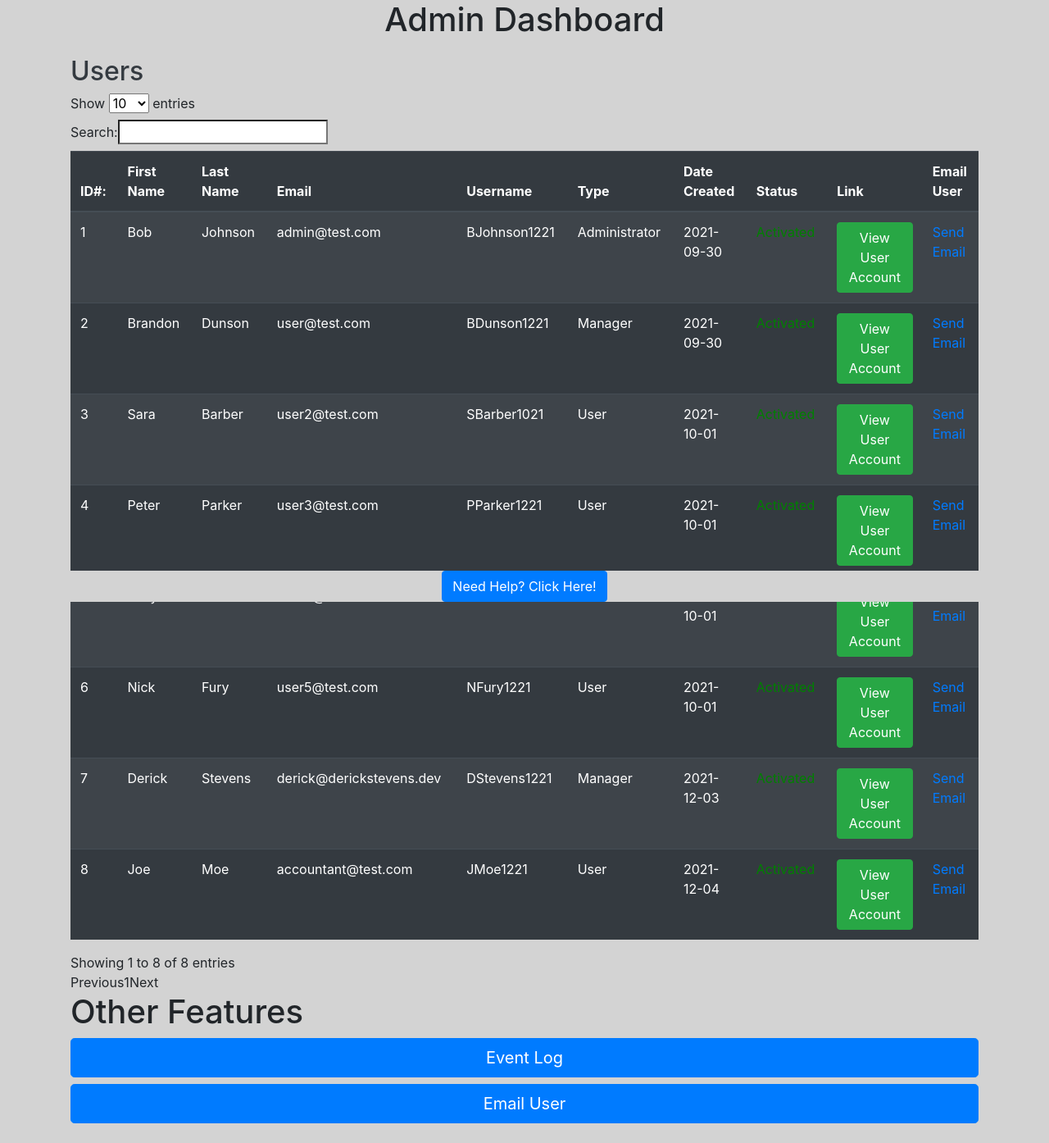
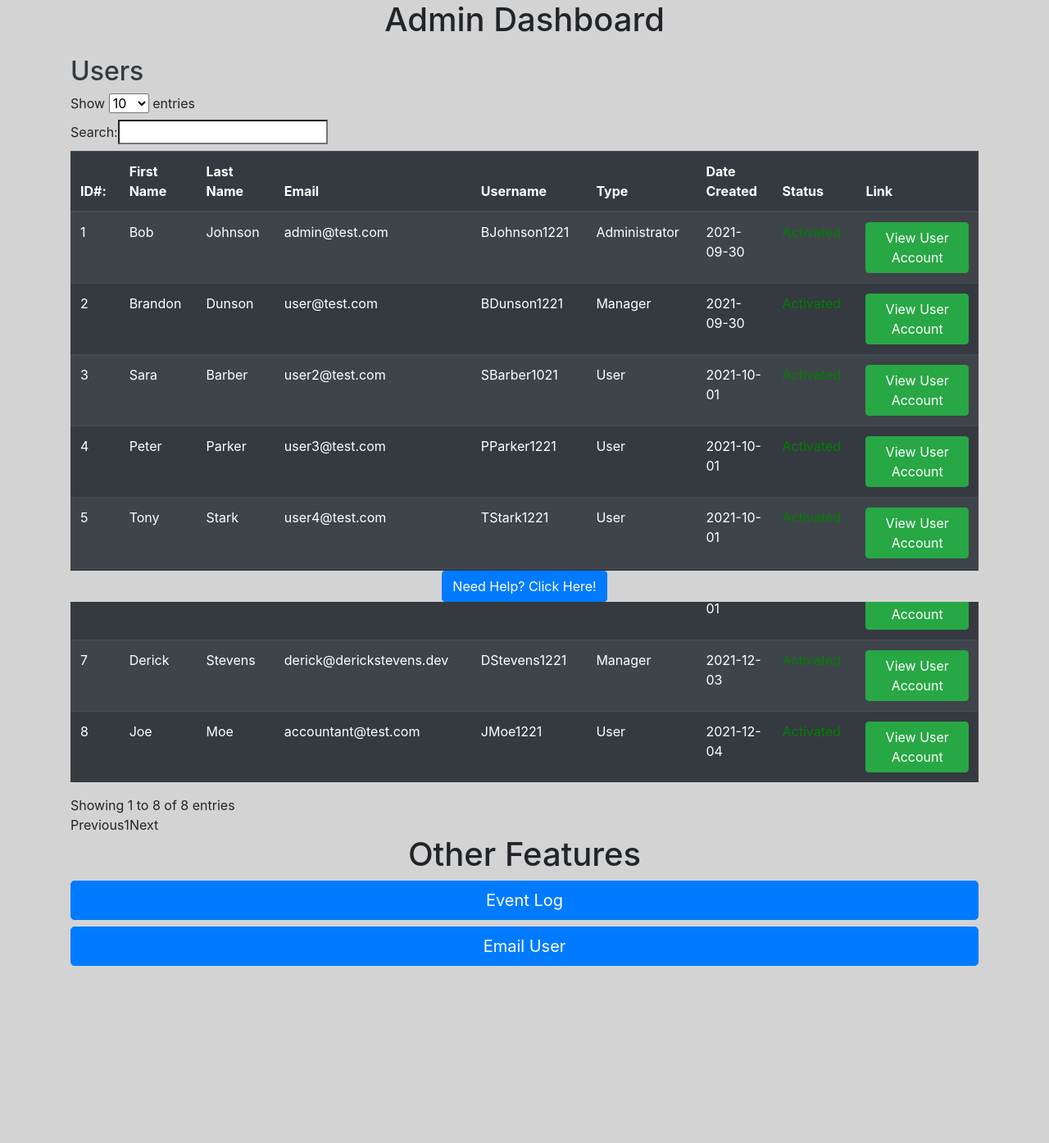
Before and after one commit to Dunson/SWE_4713_Project, a Flask app: page /adminPortal in a window 1280 px wide. Shown: the part 66-1460 px from the top of the page at 82% size. After the commit the page ends 1244 px from the top, so only its background shows below. Run offline with Flask 2, Linux system fonts and the light colour scheme; a user stored in the database is signed in; data comes from the database, SQL or seed files in the repository; data that the repository does not hold is empty; some libraries are stand-ins or nearby versions.

Commit message:
Balanced Update -- Rollback Version

```diff
--- a/website/templates/adminPortal.html
+++ b/website/templates/adminPortal.html
@@ -29,7 +29,7 @@ content%}
           <th>Date Created</th>
           <th>Status</th>
           <th>Link</th>
-          <th>Email User</th>
+
         </tr>
       </thead>
 
@@ -65,7 +65,6 @@ content%}
                     </button>
                 </form>
             </td>
-            <td><a href="/email_user" class="link-primary">Send Email</a></td>
         </tr>
         {% endfor %}
       </tbody>
@@ -75,9 +74,12 @@ content%}
 <div>
 
 </div>
-<h1>Other Features</h1>
+<h1 class="text-center">Other Features</h1>
     <a class="btn btn-primary btn-lg btn-block" href="/event_log" role="button">Event Log</a>
     <a class="btn btn-primary btn-lg btn-block" href="/email_user" role="button">Email User</a>
 </div>
 
+<br>
+<br>
+<br>
 {% endblock %}
```
